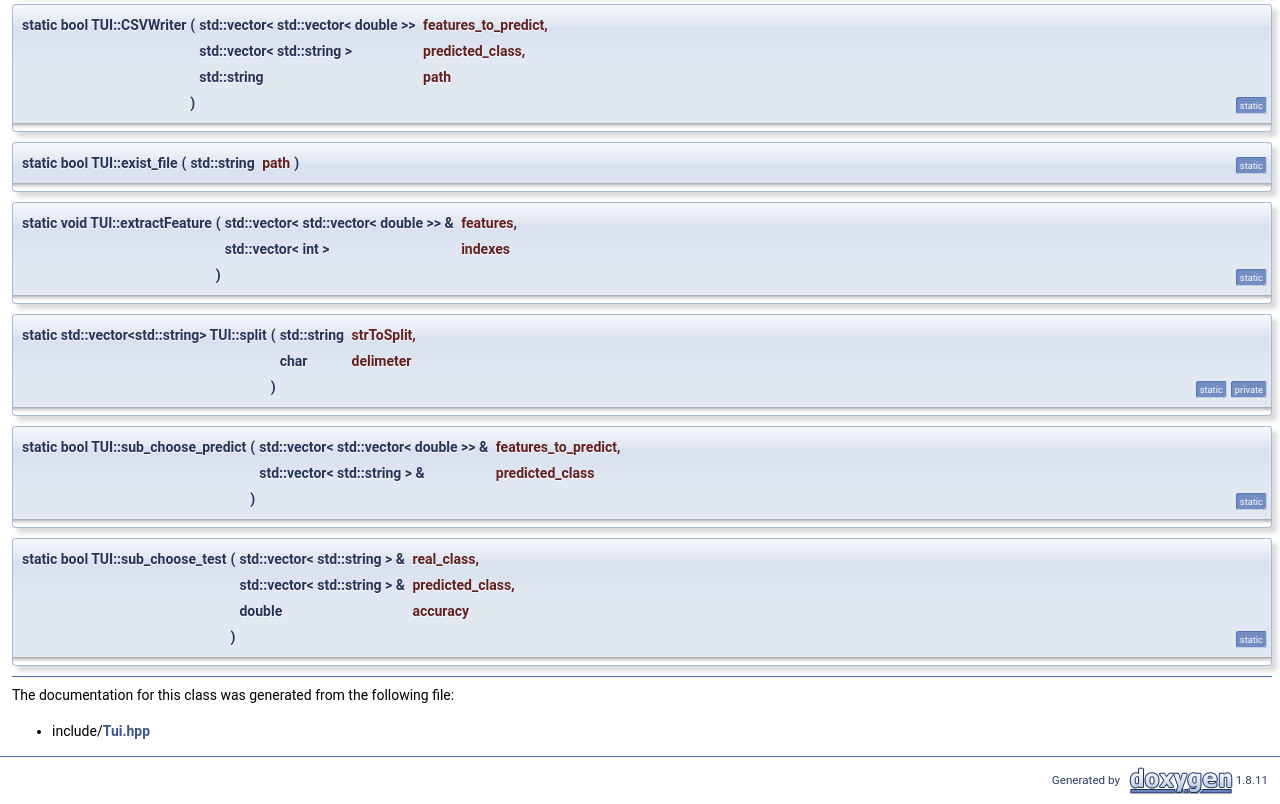
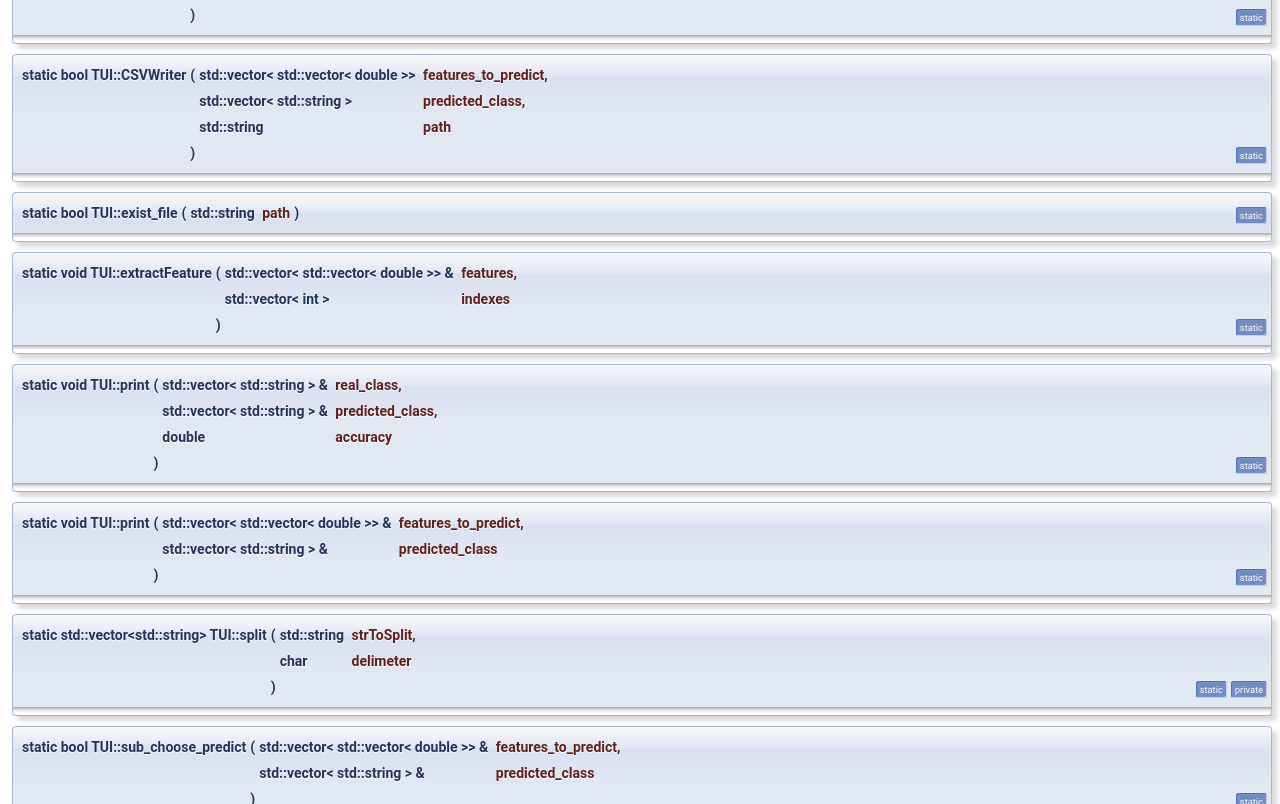
Before and after one commit to mikaelkg/DecisionTree, a plain HTML site: page classTUI.html in a window 1280 px wide. Shown: the part 1179-1983 px from the top of the page. Drawn offline with Linux system fonts and the light colour scheme.

Commit message:
documentation

```diff
--- a/classTUI.html
+++ b/classTUI.html
@@ -105,6 +105,10 @@ Static Public Member Functions</h2></td></tr>
 <tr class="separator:aa341e7e84246e3ebf237b68a3797b68b"><td class="memSeparator" colspan="2">&#160;</td></tr>
 <tr class="memitem:af45308022989bcbea34f2768b9b2e21f"><td class="memItemLeft" align="right" valign="top">static bool&#160;</td><td class="memItemRight" valign="bottom"><a class="el" href="classTUI.html#af45308022989bcbea34f2768b9b2e21f">CSVWriter</a> (std::vector&lt; std::vector&lt; double &gt;&gt; features_to_predict, std::vector&lt; std::string &gt; predicted_class, std::string path)</td></tr>
 <tr class="separator:af45308022989bcbea34f2768b9b2e21f"><td class="memSeparator" colspan="2">&#160;</td></tr>
+<tr class="memitem:a2d3fc1e9806dbc4b418d4223f8d81030"><td class="memItemLeft" align="right" valign="top">static void&#160;</td><td class="memItemRight" valign="bottom"><a class="el" href="classTUI.html#a2d3fc1e9806dbc4b418d4223f8d81030">print</a> (std::vector&lt; std::string &gt; &amp;real_class, std::vector&lt; std::string &gt; &amp;predicted_class, double accuracy)</td></tr>
+<tr class="separator:a2d3fc1e9806dbc4b418d4223f8d81030"><td class="memSeparator" colspan="2">&#160;</td></tr>
+<tr class="memitem:a4acf4e7bc9d914849e0b3d3dce6b1b22"><td class="memItemLeft" align="right" valign="top">static void&#160;</td><td class="memItemRight" valign="bottom"><a class="el" href="classTUI.html#a4acf4e7bc9d914849e0b3d3dce6b1b22">print</a> (std::vector&lt; std::vector&lt; double &gt;&gt; &amp;features_to_predict, std::vector&lt; std::string &gt; &amp;predicted_class)</td></tr>
+<tr class="separator:a4acf4e7bc9d914849e0b3d3dce6b1b22"><td class="memSeparator" colspan="2">&#160;</td></tr>
 <tr class="memitem:a0a675d30b191ce282026d0ba5e5455f2"><td class="memItemLeft" align="right" valign="top">static bool&#160;</td><td class="memItemRight" valign="bottom"><a class="el" href="classTUI.html#a0a675d30b191ce282026d0ba5e5455f2">exist_file</a> (std::string path)</td></tr>
 <tr class="separator:a0a675d30b191ce282026d0ba5e5455f2"><td class="memSeparator" colspan="2">&#160;</td></tr>
 <tr class="memitem:a2ddda9ebdbc6d4c441d8d32bef2c162b"><td class="memItemLeft" align="right" valign="top">static bool&#160;</td><td class="memItemRight" valign="bottom"><a class="el" href="classTUI.html#a2ddda9ebdbc6d4c441d8d32bef2c162b">sub_choose_test</a> (std::vector&lt; std::string &gt; &amp;real_class, std::vector&lt; std::string &gt; &amp;predicted_class, double accuracy)</td></tr>
@@ -367,6 +371,80 @@ Static Private Member Functions</h2></td></tr>
 
 </div>
 </div>
+<a class="anchor" id="a2d3fc1e9806dbc4b418d4223f8d81030"></a>
+<div class="memitem">
+<div class="memproto">
+<table class="mlabels">
+  <tr>
+  <td class="mlabels-left">
+      <table class="memname">
+        <tr>
+          <td class="memname">static void TUI::print </td>
+          <td>(</td>
+          <td class="paramtype">std::vector&lt; std::string &gt; &amp;&#160;</td>
+          <td class="paramname"><em>real_class</em>, </td>
+        </tr>
+        <tr>
+          <td class="paramkey"></td>
+          <td></td>
+          <td class="paramtype">std::vector&lt; std::string &gt; &amp;&#160;</td>
+          <td class="paramname"><em>predicted_class</em>, </td>
+        </tr>
+        <tr>
+          <td class="paramkey"></td>
+          <td></td>
+          <td class="paramtype">double&#160;</td>
+          <td class="paramname"><em>accuracy</em>&#160;</td>
+        </tr>
+        <tr>
+          <td></td>
+          <td>)</td>
+          <td></td><td></td>
+        </tr>
+      </table>
+  </td>
+  <td class="mlabels-right">
+<span class="mlabels"><span class="mlabel">static</span></span>  </td>
+  </tr>
+</table>
+</div><div class="memdoc">
+
+</div>
+</div>
+<a class="anchor" id="a4acf4e7bc9d914849e0b3d3dce6b1b22"></a>
+<div class="memitem">
+<div class="memproto">
+<table class="mlabels">
+  <tr>
+  <td class="mlabels-left">
+      <table class="memname">
+        <tr>
+          <td class="memname">static void TUI::print </td>
+          <td>(</td>
+          <td class="paramtype">std::vector&lt; std::vector&lt; double &gt;&gt; &amp;&#160;</td>
+          <td class="paramname"><em>features_to_predict</em>, </td>
+        </tr>
+        <tr>
+          <td class="paramkey"></td>
+          <td></td>
+          <td class="paramtype">std::vector&lt; std::string &gt; &amp;&#160;</td>
+          <td class="paramname"><em>predicted_class</em>&#160;</td>
+        </tr>
+        <tr>
+          <td></td>
+          <td>)</td>
+          <td></td><td></td>
+        </tr>
+      </table>
+  </td>
+  <td class="mlabels-right">
+<span class="mlabels"><span class="mlabel">static</span></span>  </td>
+  </tr>
+</table>
+</div><div class="memdoc">
+
+</div>
+</div>
 <a class="anchor" id="add1bdf4bddb117aae5fd6fa8cc15a250"></a>
 <div class="memitem">
 <div class="memproto">
--- a/search/all_b.js
+++ b/search/all_b.js
@@ -1,5 +1,6 @@
 var searchData=
 [
   ['pre_5forder',['pre_order',['../classDecisionTree_1_1DecTree.html#a9b606f67b50ab18e2b85081e3ea5add7',1,'DecisionTree::DecTree']]],
-  ['predict',['predict',['../classDecisionTree_1_1DecTree.html#a942e0cbf7c51688cb48b812e5c21736f',1,'DecisionTree::DecTree']]]
+  ['predict',['predict',['../classDecisionTree_1_1DecTree.html#a942e0cbf7c51688cb48b812e5c21736f',1,'DecisionTree::DecTree']]],
+  ['print',['print',['../classTUI.html#a2d3fc1e9806dbc4b418d4223f8d81030',1,'TUI::print(std::vector&lt; std::string &gt; &amp;real_class, std::vector&lt; std::string &gt; &amp;predicted_class, double accuracy)'],['../classTUI.html#a4acf4e7bc9d914849e0b3d3dce6b1b22',1,'TUI::print(std::vector&lt; std::vector&lt; double &gt;&gt; &amp;features_to_predict, std::vector&lt; std::string &gt; &amp;predicted_class)']]]
 ];
--- a/search/functions_a.js
+++ b/search/functions_a.js
@@ -1,5 +1,6 @@
 var searchData=
 [
   ['pre_5forder',['pre_order',['../classDecisionTree_1_1DecTree.html#a9b606f67b50ab18e2b85081e3ea5add7',1,'DecisionTree::DecTree']]],
-  ['predict',['predict',['../classDecisionTree_1_1DecTree.html#a942e0cbf7c51688cb48b812e5c21736f',1,'DecisionTree::DecTree']]]
+  ['predict',['predict',['../classDecisionTree_1_1DecTree.html#a942e0cbf7c51688cb48b812e5c21736f',1,'DecisionTree::DecTree']]],
+  ['print',['print',['../classTUI.html#a2d3fc1e9806dbc4b418d4223f8d81030',1,'TUI::print(std::vector&lt; std::string &gt; &amp;real_class, std::vector&lt; std::string &gt; &amp;predicted_class, double accuracy)'],['../classTUI.html#a4acf4e7bc9d914849e0b3d3dce6b1b22',1,'TUI::print(std::vector&lt; std::vector&lt; double &gt;&gt; &amp;features_to_predict, std::vector&lt; std::string &gt; &amp;predicted_class)']]]
 ];
```
Also changed, not shown: Tui_8hpp_source.html (+2 -1 lines), classTUI-members.html (+2 -0 lines), functions.html (+3 -0 lines), functions_func.html (+3 -0 lines).
